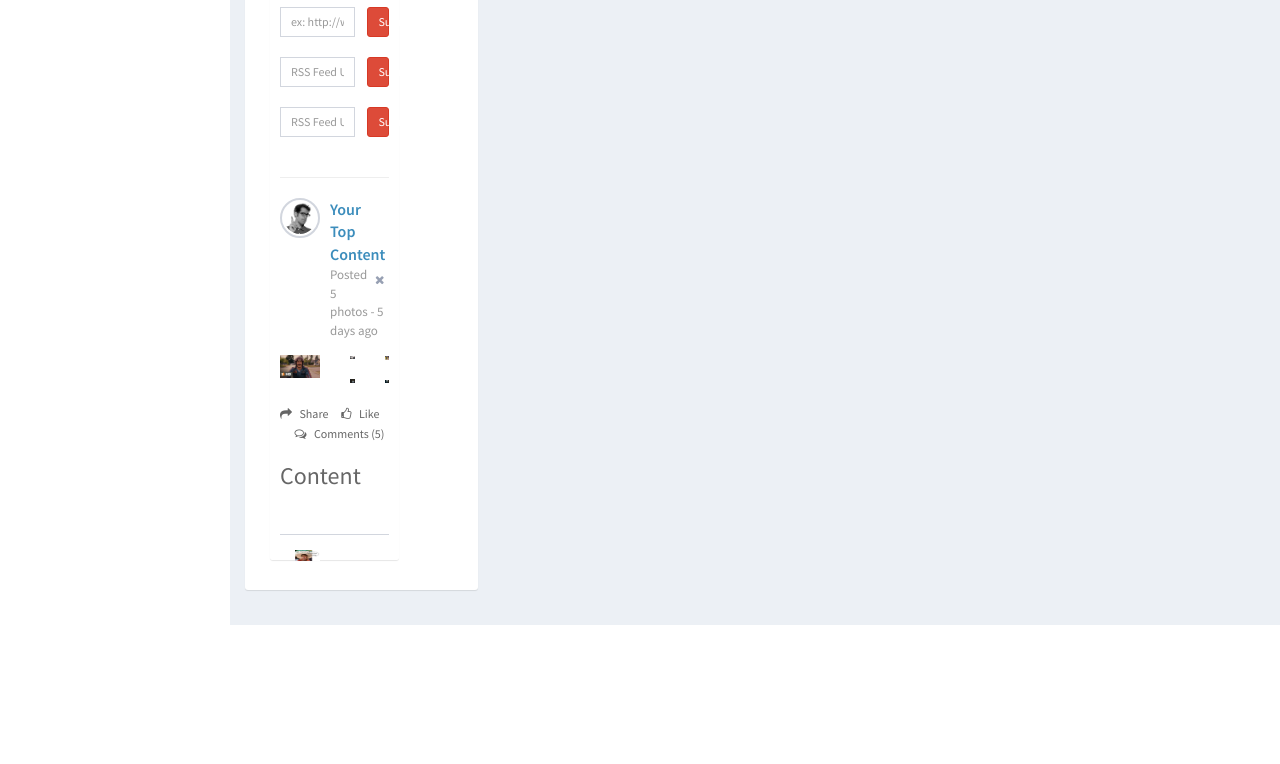
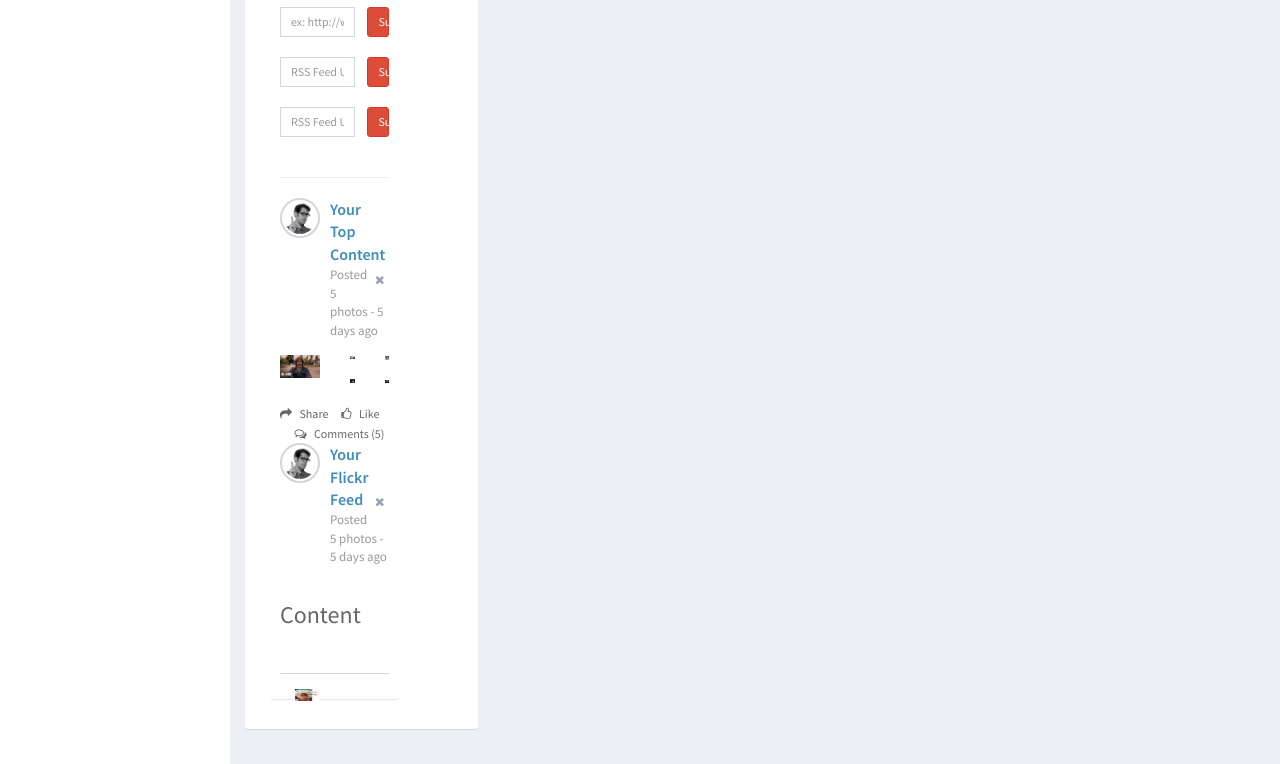
Before and after one commit to ElishaKay/RSS-App, a website: page public/index.html in a window 1280 px wide. Shown: the part 539-1303 px from the top of the page. Before the commit the page ends 1164 px from the top, so only its background shows below. Drawn offline with nearby package versions, Linux system fonts and the light colour scheme; no server answers; a script that the page names is missing.

Commit message:
Add main project files

```diff
--- a/public/index.html
+++ b/public/index.html
@@ -283,9 +283,15 @@
                   </ul>
 
 
-
-<div id="images"></div>
-
+                <div class="user-block">
+                    <img class="img-circle img-bordered-sm" src="dist/img/user2-160x160.jpg" alt="User Image">
+                        <span class="username">
+                          <a href="#">Your Flickr Feed</a>
+                          <a href="#" class="pull-right btn-box-tool"><i class="fa fa-times"></i></a>
+                        </span>
+                    <span class="description">Posted 5 photos - 5 days ago</span>
+                      </div>
+                      <div align="center" id="images"></div>
 
 
 <table id="topic_table">
@@ -335,7 +341,7 @@ $(document).ready(function() {
   (function() {
   var flickerAPI = "https://api.flickr.com/services/feeds/photos_public.gne?jsoncallback=?";
   $.getJSON( flickerAPI, {
-    tags: "snowboarding",
+    tags: "beach",
     tagmode: "any",
     format: "json"
   })
```
